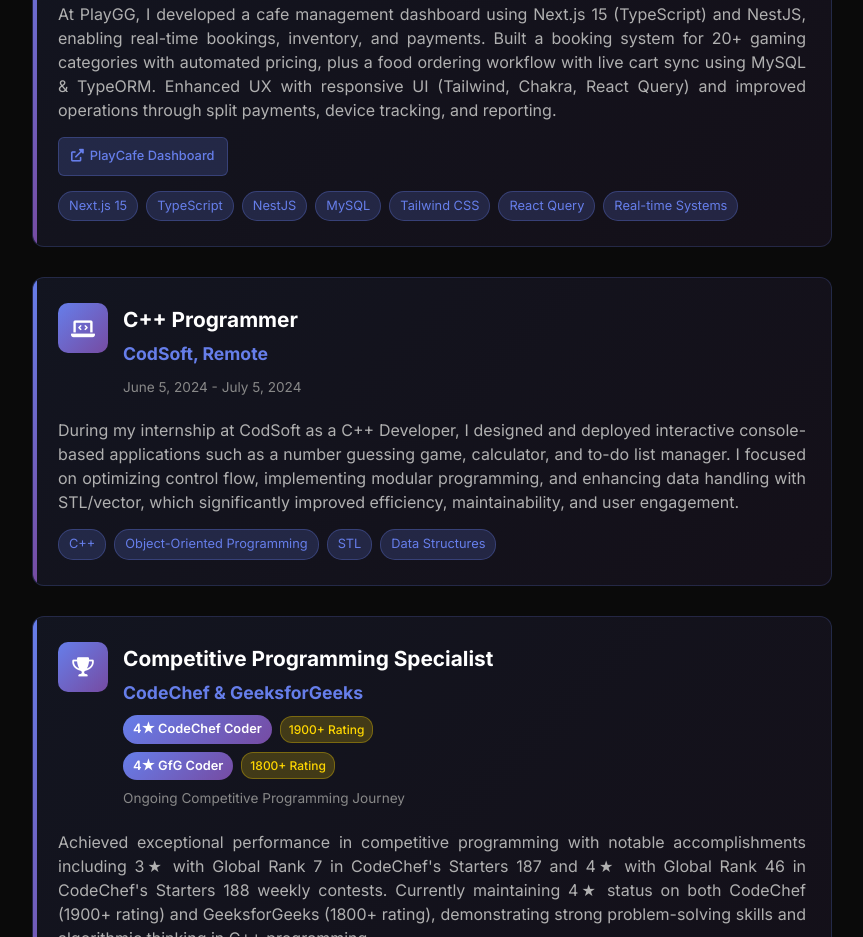
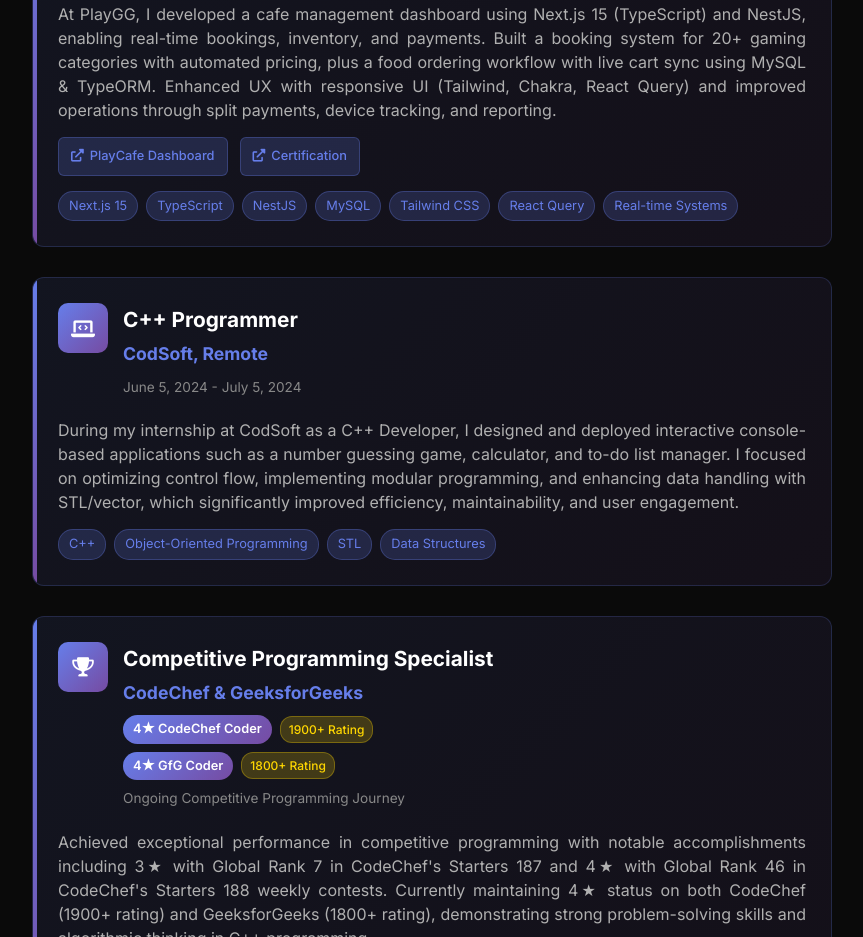
Before and after one commit to aniketsharma04/Aniket-Portfolio, a React (Create React App) app: page / in a window 1280 px wide. Shown: the part 2060-2997 px from the top of the page, without its empty margins (208-1071 px from the left). Built offline with nearby package versions, Linux system fonts and the light colour scheme.

Commit message:
Updated Experience Final: Added certification to PlayGG intern

```diff
--- a/src/App.js
+++ b/src/App.js
@@ -182,6 +182,9 @@
               <div className="experience-links">
                 <a href="https://www.playcafe.in" target="_blank" rel="noopener noreferrer" className="experience-link">
                   <i className="fas fa-external-link-alt"></i> PlayCafe Dashboard
+                </a>
+                <a href="https://drive.google.com/file/d/1RpYhyxJNJKxD5ceDnMyCDgOLZDdQnOwS/view?usp=drive_link" target="_blank" rel="noopener noreferrer" className="experience-link">
+                  <i className="fas fa-external-link-alt"></i> Certification
                 </a>
               </div>
               <div className="skills-tags">
```
